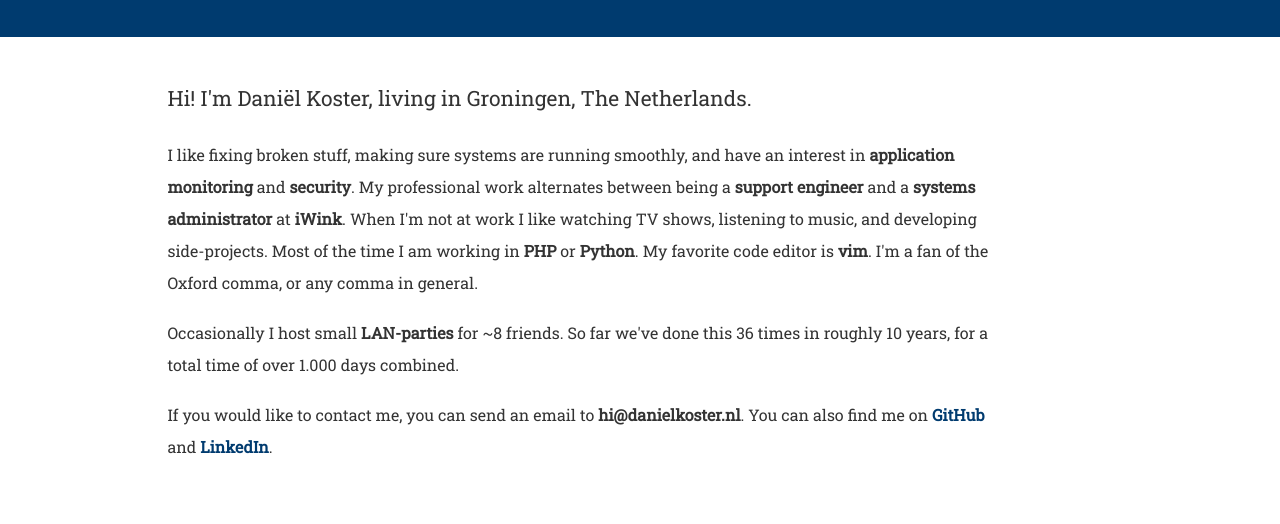
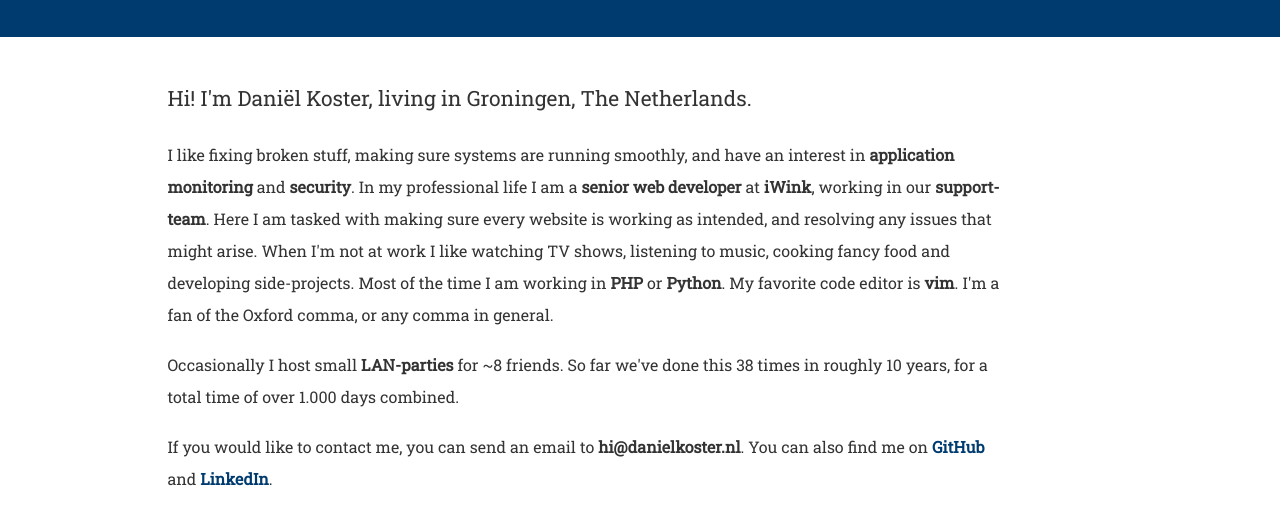
Before and after one commit to danielkoster/danielkoster.nl, a plain HTML site: page index.html in a window 1280 px wide. Shown: the part 124-648 px from the top of the page. Drawn offline with Linux system fonts and the light colour scheme.

Commit message:
Updated job description, upped LAN-counter

```diff
--- a/index.html
+++ b/index.html
@@ -81,16 +81,18 @@
 					<p>
 						I like fixing broken stuff, making sure systems are running smoothly, and have an interest
 						in <strong>application monitoring</strong> and <strong>security</strong>.
-						My professional work alternates between being a <strong>support engineer</strong> and a
-						<strong>systems administrator</strong> at <strong>iWink</strong>.
-						When I'm not at work I like watching TV shows, listening to music, and developing side-projects.
+						In my professional life I am a <strong>senior web developer</strong> at <strong>iWink</strong>,
+						working in our <strong>support-team</strong>. Here I am tasked with making sure every website is working as intended,
+						and resolving any issues that might arise.
+						When I'm not at work I like watching TV shows, listening to music, cooking fancy food and developing side-projects.
 						Most of the time I am working in <strong>PHP</strong> or <strong>Python</strong>.
 						My favorite code editor is <strong>vim</strong>.
 						I'm a fan of the Oxford comma, or any comma in general.
 					</p>
 
 					<p>
-						Occasionally I host small <strong>LAN-parties</strong> for ~8 friends. So far we've done this 36 times in roughly 10 years, for a total time of over 1.000 days combined.
+						Occasionally I host small <strong>LAN-parties</strong> for ~8 friends.
+						So far we've done this 38 times in roughly 10 years, for a total time of over 1.000 days combined.
 					</p>
 
 					<p>
```
